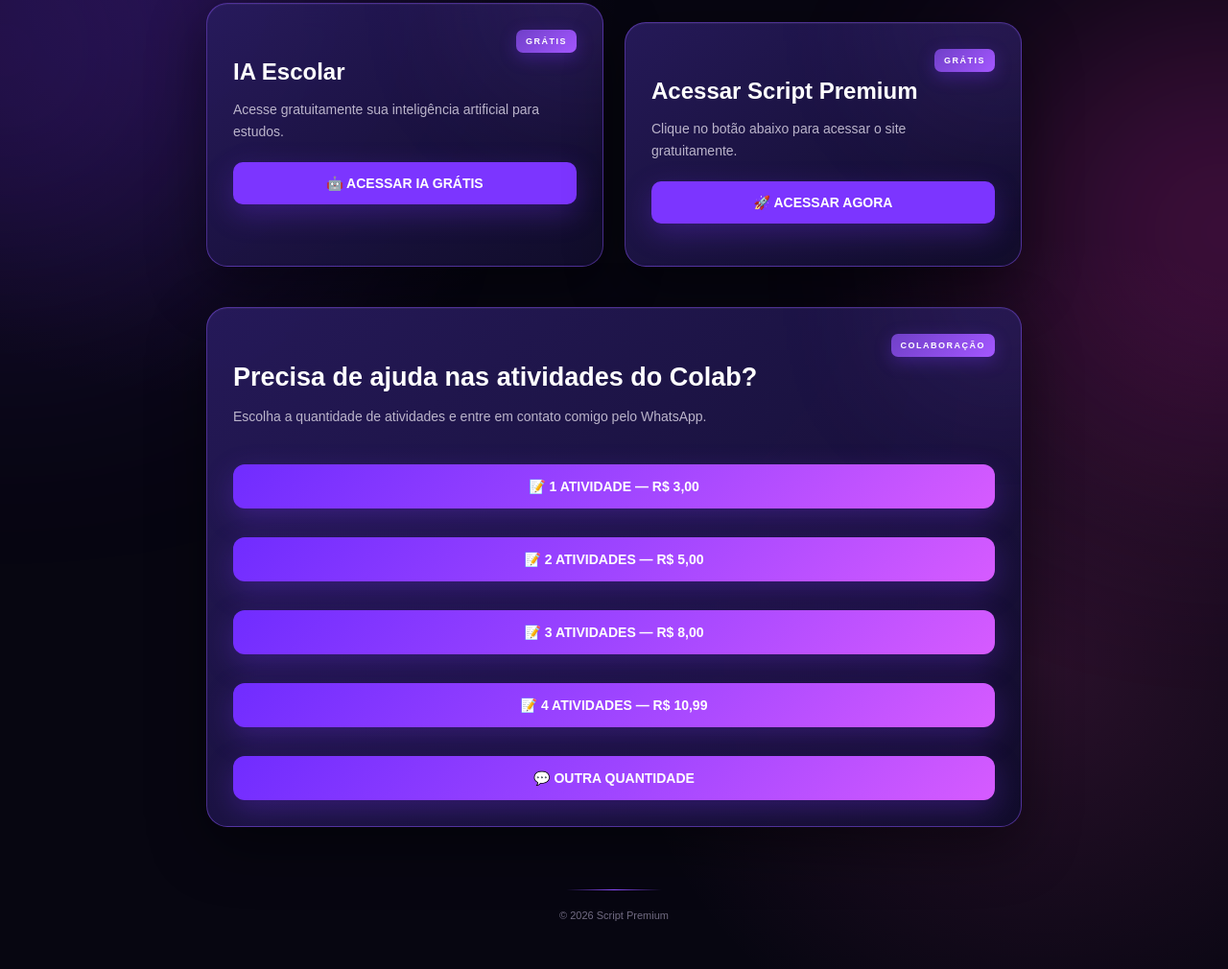
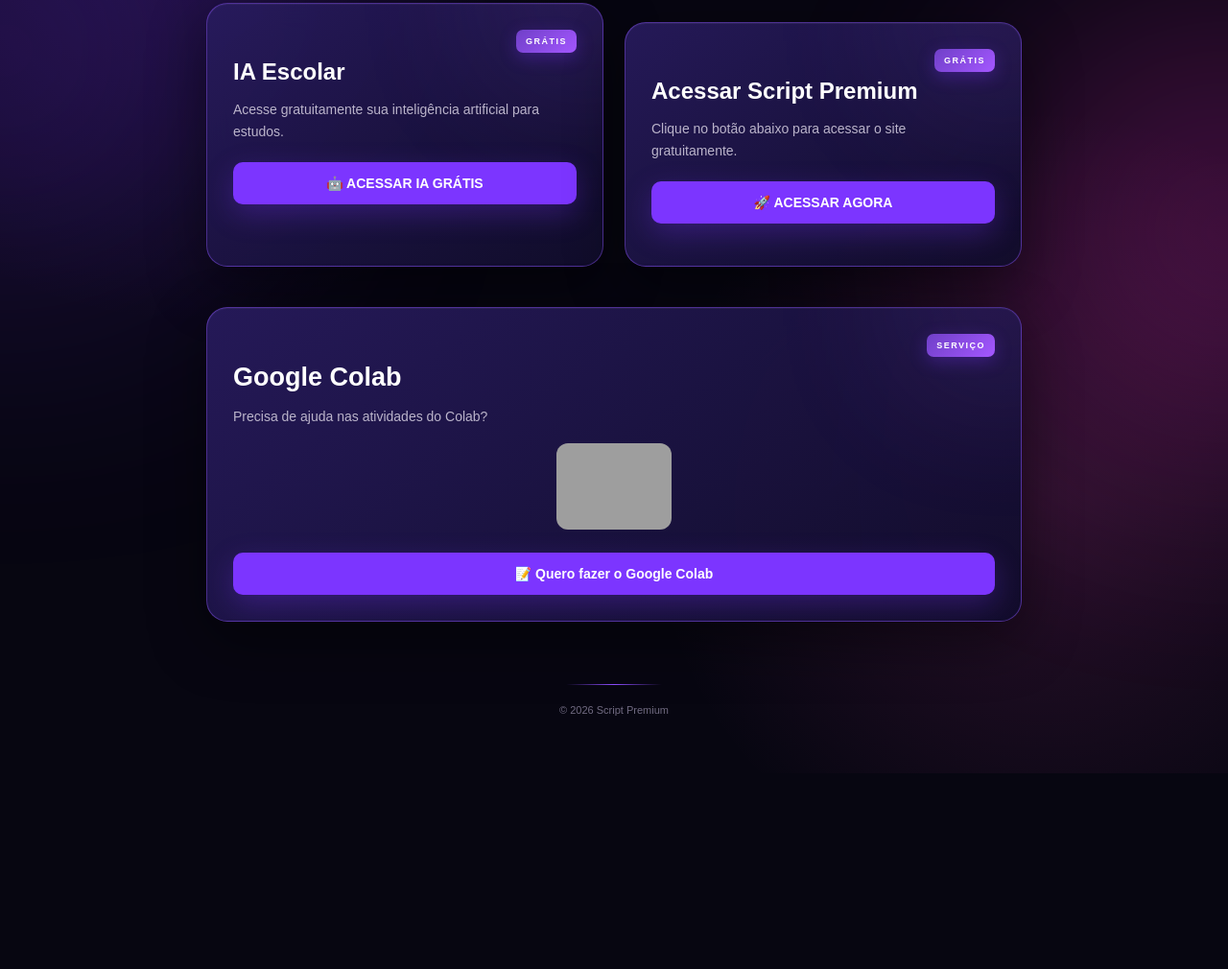
Before and after one commit to pedritohmb18012013-ux/scriptpremium, a website: page index.html in a window 1280 px wide. Shown: the part 310-1320 px from the top of the page at 96% size. After the commit the page ends 1116 px from the top, so only its background shows below. Drawn offline with Linux system fonts and the light colour scheme; grey boxes are pictures that could not be loaded.

Commit message:
Refactor HTML structure and update content

```diff
--- a/index.html
+++ b/index.html
@@ -22,7 +22,6 @@
 
 <section class="hero">
   <div class="logo">:)</div>
-
   <div>
     <h1>Script <b>Premium</b></h1>
     <p>Acesso gratuito</p>
@@ -32,159 +31,42 @@
 <section class="cards">
 
   <!-- IA ESCOLAR -->
-
   <article class="card">
-
     <span class="tag">GRÁTIS</span>
-
     <h2>IA Escolar</h2>
-
-    <p>
-      Acesse gratuitamente sua inteligência artificial para estudos.
-    </p>
-
-    <a
-      href="https://ia-gamma-gray.vercel.app/"
-      class="whatsappButton"
-      target="_blank"
-      rel="noopener noreferrer"
-      style="
-        background:#7c35ff;
-        display:block;
-        width:100%;
-        margin-top:20px;
-        padding:14px;
-        color:white;
-        border-radius:10px;
-        font-weight:bold;
-        text-align:center;
-        text-decoration:none;
-        box-sizing:border-box;
-      "
-    >
+    <p>Acesse gratuitamente sua inteligência artificial para estudos.</p>
+    <a href="https://ia-gamma-gray.vercel.app/" class="whatsappButton" target="_blank" rel="noopener noreferrer" style="background:#7c35ff;display:block;width:100%;margin-top:20px;padding:14px;color:white;border-radius:10px;font-weight:bold;text-align:center;text-decoration:none;box-sizing:border-box;">
       🤖 ACESSAR IA GRÁTIS
     </a>
-
   </article>
 
-
-  <!-- SCRIPT PREMIUM GRATUITO -->
-
+  <!-- SCRIPT PREMIUM -->
   <article class="card" style="margin-top:20px;">
-
     <span class="tag">GRÁTIS</span>
-
     <h2>Acessar Script Premium</h2>
-
-    <p>
-      Clique no botão abaixo para acessar o site gratuitamente.
-    </p>
-
-    <a
-      href="https://salvaestudante.com/"
-      target="_blank"
-      rel="noopener noreferrer"
-      class="whatsappButton"
-      style="
-        background:#7c35ff;
-        display:block;
-        width:100%;
-        margin-top:20px;
-        padding:14px;
-        color:white;
-        border-radius:10px;
-        font-weight:bold;
-        text-align:center;
-        text-decoration:none;
-        box-sizing:border-box;
-      "
-    >
+    <p>Clique no botão abaixo para acessar o site gratuitamente.</p>
+    <a href="https://salvaestudante.com/" class="whatsappButton" target="_blank" rel="noopener noreferrer" style="background:#7c35ff;display:block;width:100%;margin-top:20px;padding:14px;color:white;border-radius:10px;font-weight:bold;text-align:center;text-decoration:none;box-sizing:border-box;">
       🚀 ACESSAR AGORA
     </a>
-
   </article>
 
+  <!-- GOOGLE COLAB -->
+  <article class="card" style="margin-top:20px;">
+    <span class="tag">SERVIÇO</span>
+    <h2>Google Colab</h2>
+    <p>Precisa de ajuda nas atividades do Colab?</p>
 
-  <!-- COLABORAÇÃO / ATIVIDADES -->
-
-  <article class="card" style="margin-top:20px;">
-
-    <span class="tag">COLABORAÇÃO</span>
-
-    <h2>Precisa de ajuda nas atividades do Colab?</h2>
-
-    <p>
-      Escolha a quantidade de atividades e entre em contato comigo pelo WhatsApp.
-    </p>
-
-    <div style="
-      margin-top:20px;
-      display:flex;
-      flex-direction:column;
-      gap:12px;
-    ">
-
-      <!-- 1 ATIVIDADE -->
-
-      <a
-        href="https://wa.me/5512988428460?text=Olá!%20Quero%20fazer%20uma%20colab%20de%201%20atividade.%20O%20valor%20é%20R$%203,00."
-        target="_blank"
-        rel="noopener noreferrer"
-        class="whatsappButton"
+    <div style="margin-top:16px;text-align:center;">
+      <img
+        src="https://upload.wikimedia.org/wikipedia/commons/thumb/9/9b/Google_Colab_pic.png/250px-Google_Colab_pic.png"
+        alt="Google Colab"
+        style="width:120px;height:auto;border-radius:12px;"
       >
-        📝 1 ATIVIDADE — R$ 3,00
-      </a>
-
-
-      <!-- 2 ATIVIDADES -->
-
-      <a
-        href="https://wa.me/5512988428460?text=Olá!%20Quero%20fazer%20uma%20colab%20de%202%20atividades.%20O%20valor%20é%20R$%205,00."
-        target="_blank"
-        rel="noopener noreferrer"
-        class="whatsappButton"
-      >
-        📝 2 ATIVIDADES — R$ 5,00
-      </a>
-
-
-      <!-- 3 ATIVIDADES -->
-
-      <a
-        href="https://wa.me/5512988428460?text=Olá!%20Quero%20fazer%20uma%20colab%20de%203%20atividades.%20O%20valor%20é%20R$%208,00."
-        target="_blank"
-        rel="noopener noreferrer"
-        class="whatsappButton"
-      >
-        📝 3 ATIVIDADES — R$ 8,00
-      </a>
-
-
-      <!-- 4 ATIVIDADES -->
-
-      <a
-        href="https://wa.me/5512988428460?text=Olá!%20Quero%20fazer%20uma%20colab%20de%204%20atividades.%20O%20valor%20é%20R$%2010,99."
-        target="_blank"
-        rel="noopener noreferrer"
-        class="whatsappButton"
-      >
-        📝 4 ATIVIDADES — R$ 10,99
-      </a>
-
-
-      <!-- OUTRAS QUANTIDADES -->
-
-      <a
-        href="https://wa.me/5512988428460?text=Olá!%20Quero%20fazer%20uma%20colab%20com%20outra%20quantidade%20de%20atividades.%20Podemos%20conversar%3F"
-        target="_blank"
-        rel="noopener noreferrer"
-        class="whatsappButton"
-      >
-        💬 OUTRA QUANTIDADE
-      </a>
-
     </div>
 
+    <a href="colab.html" class="whatsappButton" style="background:#7c35ff;display:block;width:100%;margin-top:20px;padding:14px;color:white;border-radius:10px;font-weight:bold;text-align:center;text-decoration:none;box-sizing:border-box;">
+      📝 Quero fazer o Google Colab
+    </a>
   </article>
 
 </section>
```
